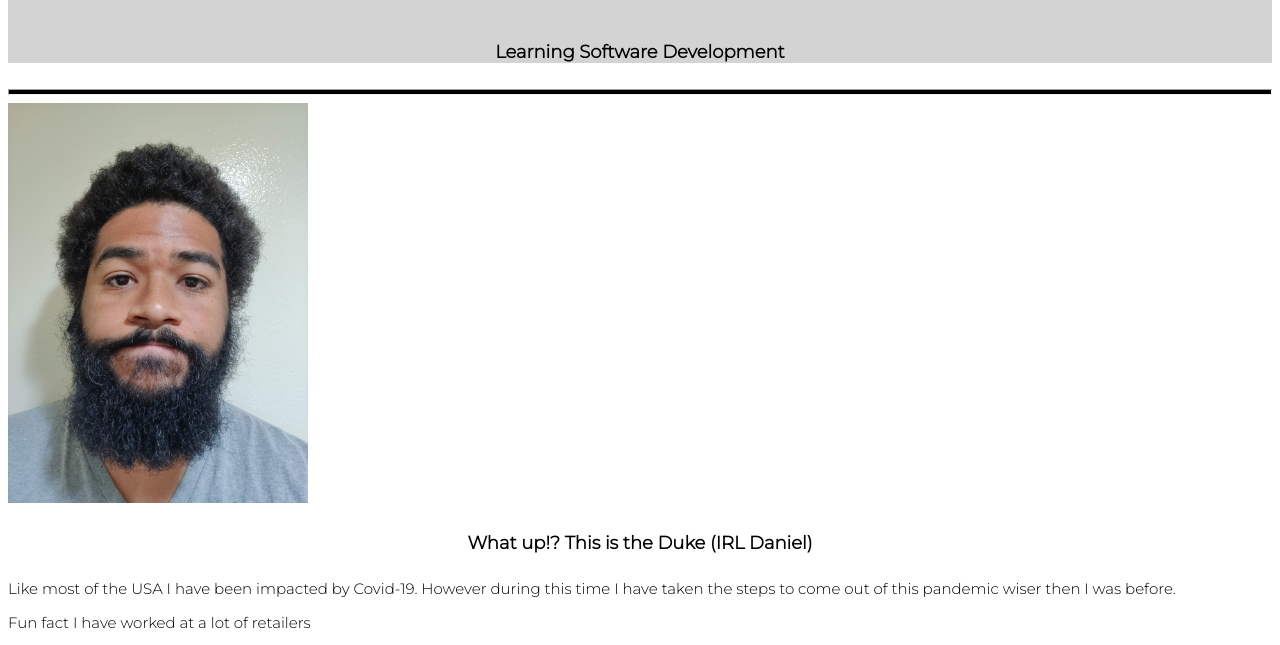
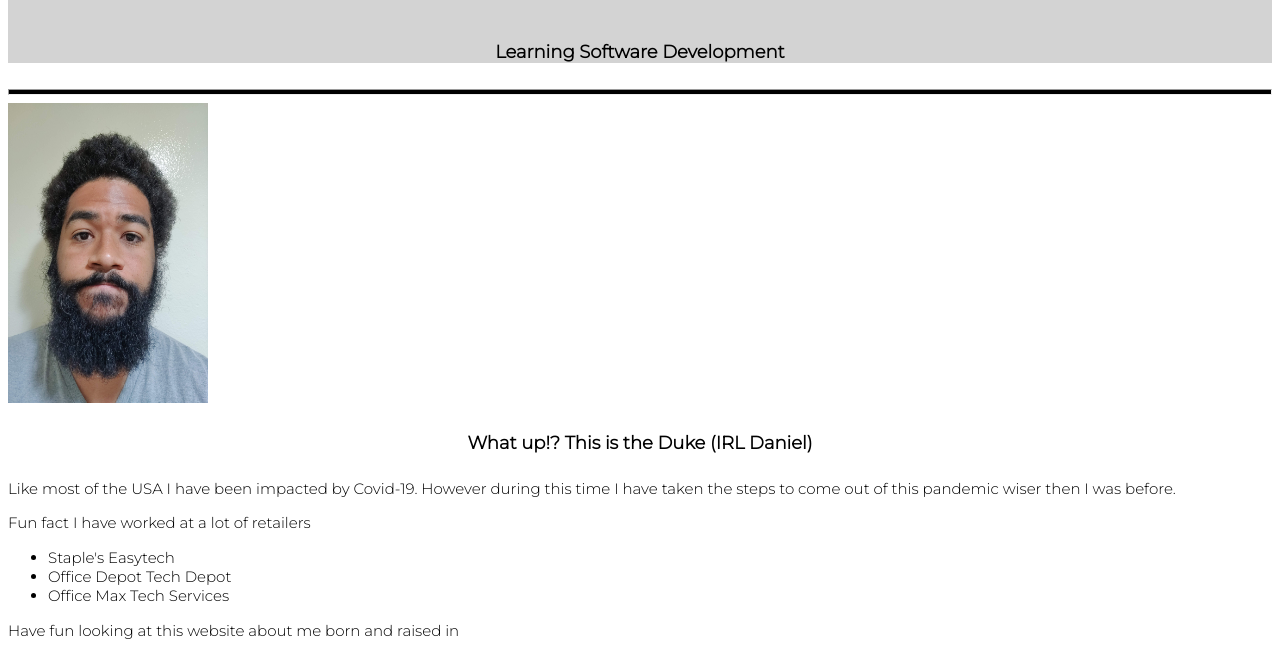
Before and after one commit to DukeDaniel/WebPortfolio, a plain HTML site: page index.html in a window 1280 px wide. Shown: the part 131-776 px from the top of the page. Drawn offline with Linux system fonts and the light colour scheme; a script that the page names is missing.

Commit message:
Update index.html

```diff
--- a/index.html
+++ b/index.html
@@ -19,7 +19,7 @@
       <article>
         <div>
         <!-- container for my image and premier info-->
-          <img src="images/covid-me.jpg" title="Covid Afro" width="300" height="400" class="center">
+          <img src="images/covid-me.jpg" title="Covid Afro" width="200" height="300" class="center">
 
           <h2> What up!? This is the Duke (IRL Daniel)</h2>
           <!-- Opening statement-->
```
